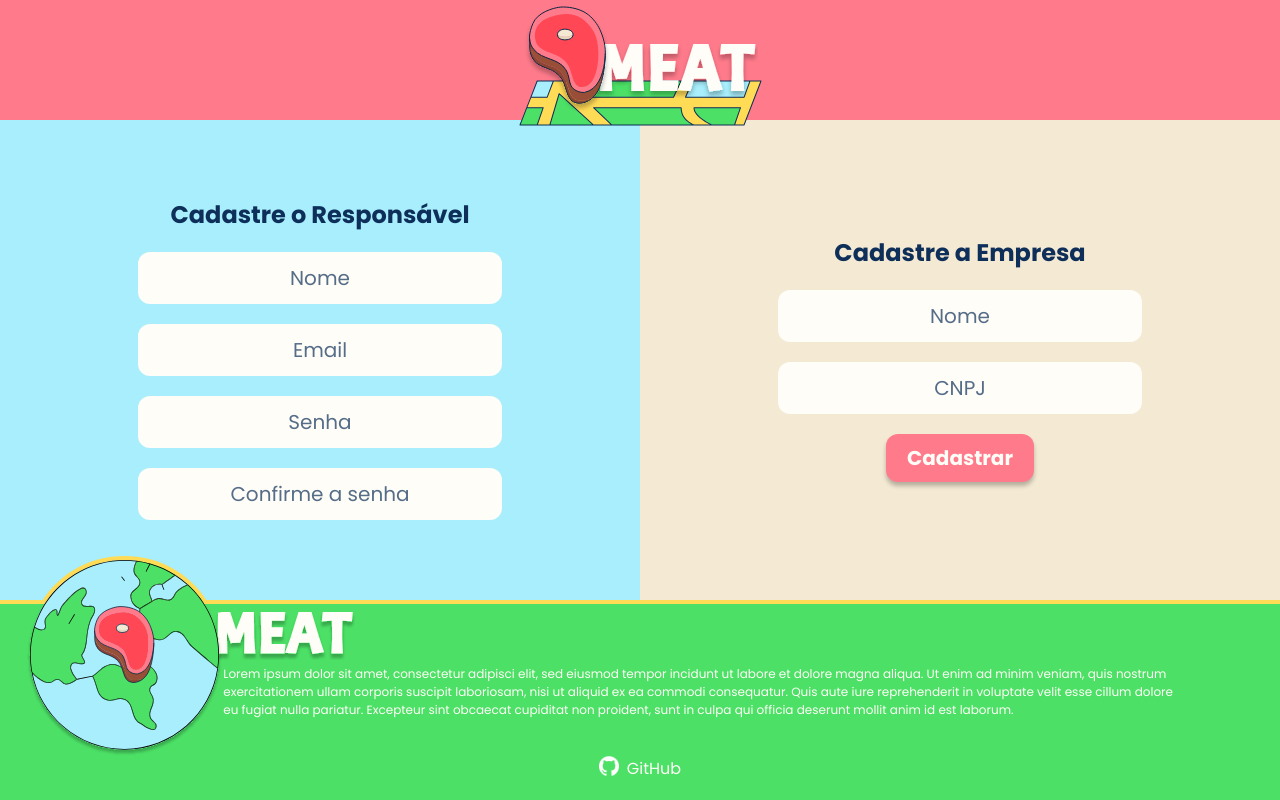
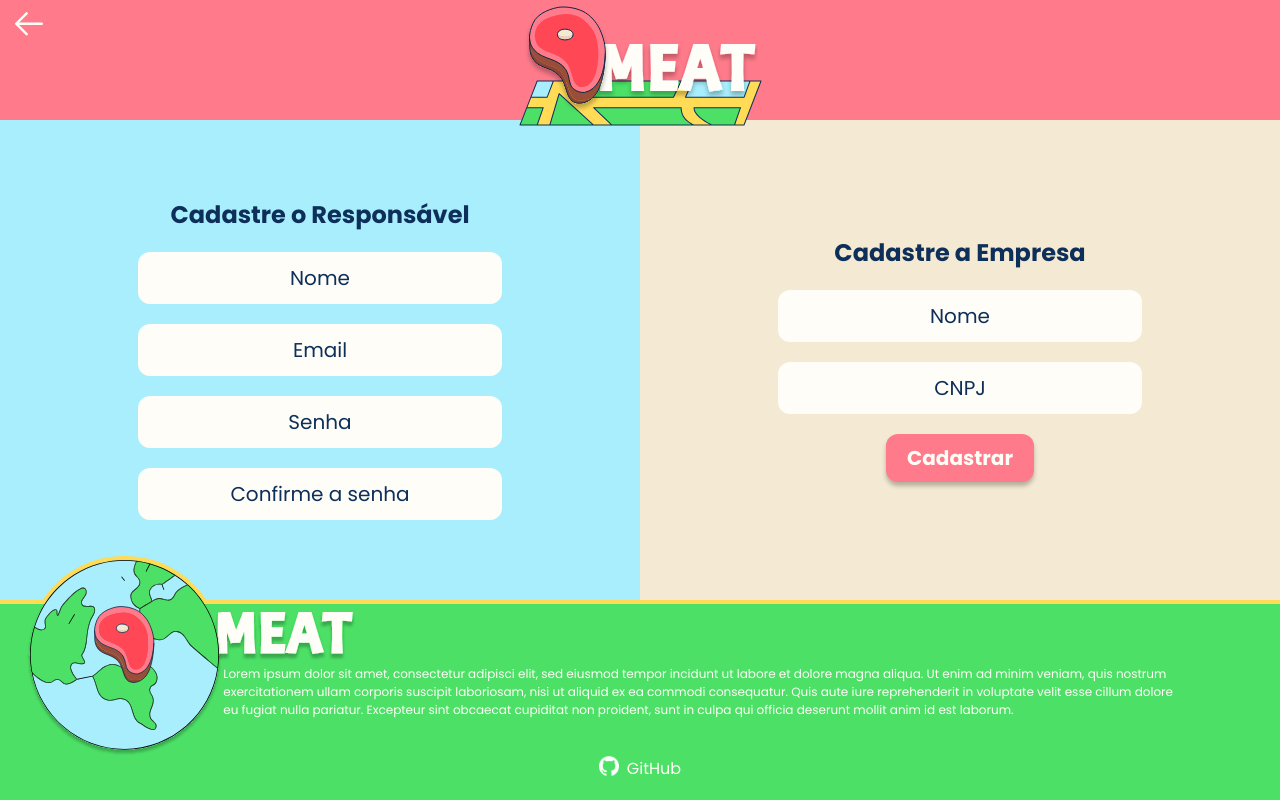
Before and after one commit to RiadOliveira/Meat-Frontend, a React (Vite) app: page /sign-up in a window 1280 px wide. Built offline with nearby package versions, Linux system fonts and the light colour scheme.

Commit message:
Header update & BatchPage create

```diff
--- a/src/assets/colors/palette.ts
+++ b/src/assets/colors/palette.ts
@@ -9,7 +9,8 @@ export const palette = {
   pinkHigh: '#FF4755',
 
   greenLow: '#4CE166',
-  greenHigh: '#23D140',
+  greenHigh: '#2EDC4B',
+  // greenHigh: '#23D140',
 
   yellow: '#FFDB56',
 };
--- a/src/components/Header/index.tsx
+++ b/src/components/Header/index.tsx
@@ -1,19 +1,29 @@
 import { Container } from './styles';
 import logoMeat from 'assets/img/logoMeat.svg';
+import setaVoltar from 'assets/img/setaVoltar.svg';
 import { routesAddresses } from 'routes/routesAddresses';
 import { useHistory } from 'react-router-dom';
 
-export const Header: React.FC = () => {
+interface HeaderProps {
+  hasArrow?: boolean;
+}
+
+export const Header: React.FC<HeaderProps> = ({ hasArrow }) => {
   const history = useHistory();
 
   return (
     <Container>
-      <button
-        type="button"
-        onClick={() => history.push(routesAddresses.homePage)}
-      >
-        <img src={logoMeat} alt="Logo Meat" />
-      </button>
+      {hasArrow && (
+        <button
+          id="return-arrow"
+          type="button"
+          onClick={() => history.push(routesAddresses.homePage)}
+        >
+          <img src={setaVoltar} alt="Voltar" />
+        </button>
+      )}
+
+      <img src={logoMeat} alt="Logo Meat" />
     </Container>
   );
 };
--- a/src/components/Header/styles.ts
+++ b/src/components/Header/styles.ts
@@ -11,13 +11,24 @@ export const Container = styled.header`
   position: relative;
   z-index: 1;
 
+  #return-arrow {
+    position: absolute;
+    left: 15px;
+    top: 10px;
+
+    img {
+      width: 28px;
+      height: 28px;
+    }
+  }
+
   button {
-    margin-top: 0.5%;
     background-color: transparent;
     border: 0;
     outline: 0;
   }
 
   img {
+    margin-top: 0.5%;
   }
 `;
--- a/src/components/Input/styles.ts
+++ b/src/components/Input/styles.ts
@@ -19,7 +19,7 @@ export const Input = styled.input`
   }
 
   &::placeholder {
-    color: rgba(13, 47, 89, 0.7);
+    color: ${palette.blueHigh};
   }
 
   @media (max-width: 840px) {
--- /dev/null
+++ b/src/pages/BatchPage/index.tsx
@@ -0,0 +1,19 @@
+import { Container } from './styles';
+import { useHistory } from 'react-router-dom';
+import { Button } from 'components/Button/styles';
+import iconBatch from 'assets/img/iconBatch.svg';
+
+export const BatchPage: React.FC = () => {
+  const history = useHistory();
+
+  return (
+    <Container>
+      <main>
+        <Button>
+          <img src={iconBatch} alt="Icone Lote" />
+          Novo Lote
+        </Button>
+      </main>
+    </Container>
+  );
+};
--- /dev/null
+++ b/src/pages/BatchPage/styles.ts
@@ -0,0 +1,29 @@
+import { palette } from 'assets/colors/palette';
+import styled from 'styled-components';
+
+export const Container = styled.div`
+  background-color: ${palette.blueLow};
+  font-size: 10px;
+
+  main {
+    display: flex;
+    justify-content: center;
+    min-height: 85vh;
+
+    Button {
+      width: 400px;
+      height: 72px;
+      display: flex;
+      justify-content: center;
+      align-items: center;
+      gap: 50px;
+      font-size: 32px;
+
+      margin: 24px;
+    }
+
+    @media (max-width: 600px) {
+      flex-direction: column;
+    }
+  }
+`;
--- a/src/pages/HomePage/index.tsx
+++ b/src/pages/HomePage/index.tsx
@@ -5,12 +5,14 @@ import { Input } from 'components/Input/styles';
 import { Footer } from 'components/Footer';
 import { useHistory } from 'react-router-dom';
 import { routesAddresses } from 'routes/routesAddresses';
+import { Header } from 'components/Header';
 
 export const HomePage: React.FC = () => {
   const history = useHistory();
 
   return (
     <Container>
+      <Header />
       <main>
         <Section backgroundColor={palette.blueLow}>
           <h2>Rastreie o que você está CONSUMINDO!</h2>
@@ -36,6 +38,7 @@ export const HomePage: React.FC = () => {
             type="submit"
             backgroundColor={palette.pinkLow}
             hoverColor={palette.pinkHigh}
+            onClick={() => history.push(routesAddresses.batch)}
           >
             Entrar
           </Button>
--- a/src/pages/SignUpPage/index.tsx
+++ b/src/pages/SignUpPage/index.tsx
@@ -3,10 +3,12 @@ import { palette } from 'assets/colors/palette';
 import { Footer } from 'components/Footer';
 import { Input } from 'components/Input/styles';
 import { Button } from 'components/Button/styles';
+import { Header } from 'components/Header';
 
 export const SignUpPage: React.FC = () => {
   return (
     <Container>
+      <Header hasArrow />
       <main>
         <Section backgroundColor={palette.blueLow}>
           <h2>Cadastre o Responsável</h2>
--- a/src/routes/index.tsx
+++ b/src/routes/index.tsx
@@ -1,6 +1,7 @@
-import { Header } from 'components/Header';
 import { HomePage } from 'pages/HomePage';
 import { SignUpPage } from 'pages/SignUpPage';
+import { BatchPage } from 'pages/BatchPage';
+
 import { Switch } from 'react-router-dom';
 import { BrowserRouter, Route } from 'react-router-dom';
 import { MissingRoute } from './MissingRoute';
@@ -9,11 +10,11 @@ import { routesAddresses } from './routesAddresses';
 export const Routes: React.FC = () => {
   return (
     <BrowserRouter>
-      <Header />
-
       <Switch>
         <Route path={routesAddresses.homePage} exact component={HomePage} />
         <Route path={routesAddresses.signUp} exact component={SignUpPage} />
+        <Route path={routesAddresses.batch} exact component={BatchPage} />
+
         <Route path="*" exact component={MissingRoute} />
       </Switch>
     </BrowserRouter>
--- a/src/routes/routesAddresses.ts
+++ b/src/routes/routesAddresses.ts
@@ -1,4 +1,5 @@
 export const routesAddresses = {
   homePage: '/',
   signUp: '/sign-up',
+  batch: '/batch',
 };
```
Also changed, not shown: .eslintrc.json, src/assets/img/iconBatch.svg (added), src/assets/img/setaVoltar.svg (added).
